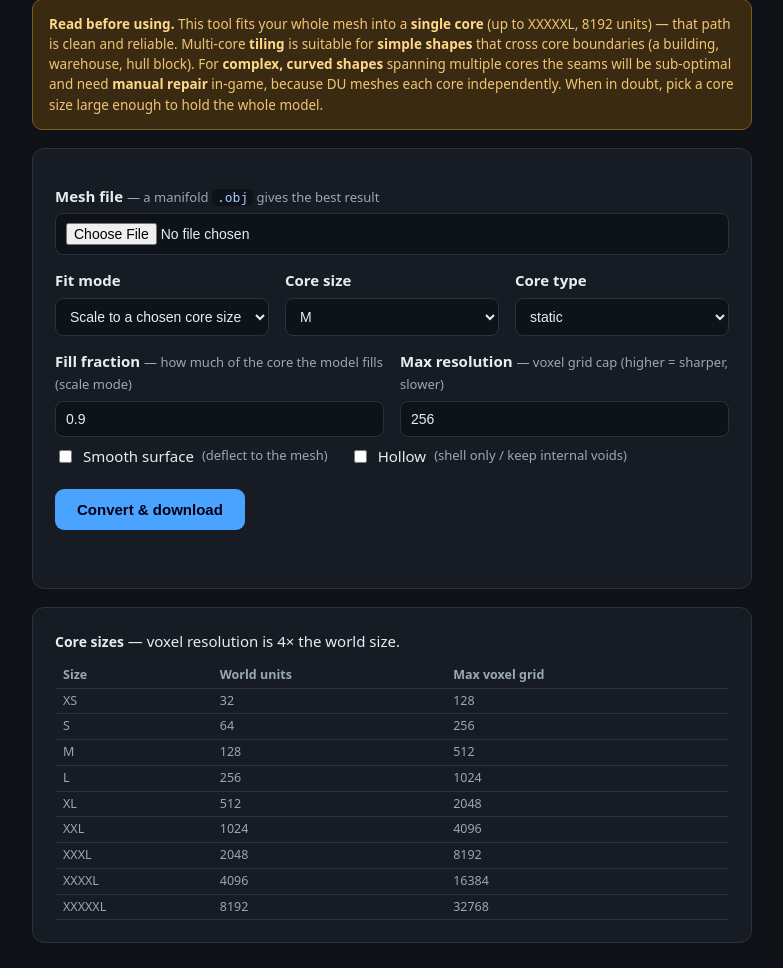
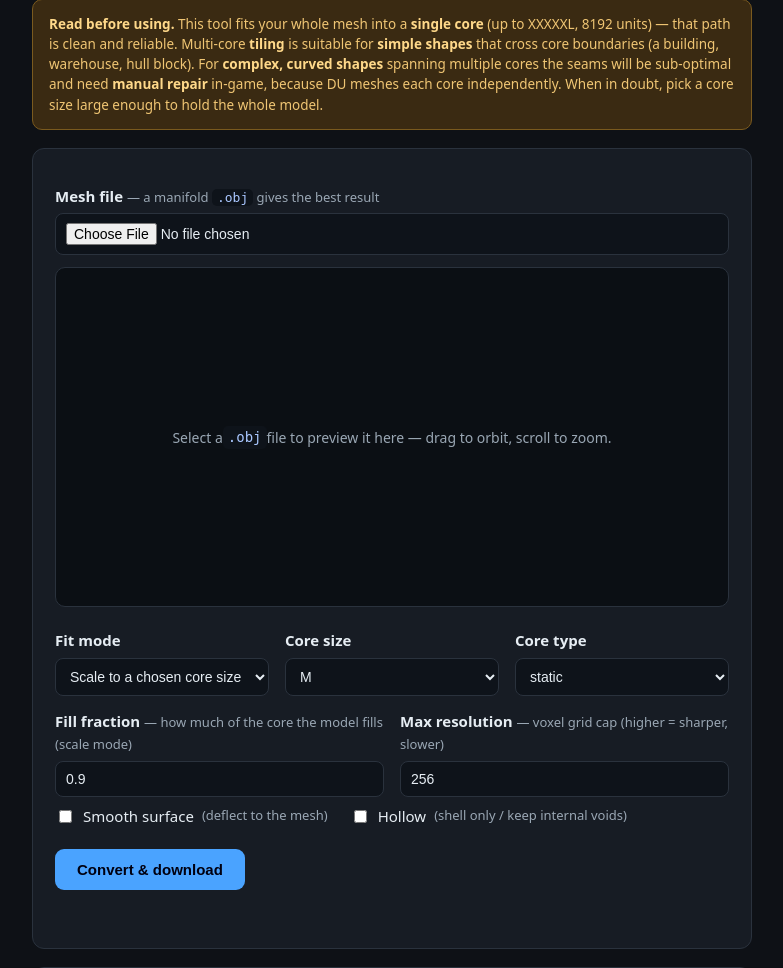
Before and after one commit to EveScientist/DU-3D-object-importer, a Flask app: page / in a window 1280 px wide. Shown: the part 124-1092 px from the top of the page, without its empty margins (248-1031 px from the left). Before the commit the page ends 1067 px from the top, so only its background shows below. Run offline with Flask 3, Linux system fonts and the light colour scheme; parts of the project's set-up code (start-up, migrations or seed data) failed here and were passed over.

Commit message:
web UI: add Three.js 3D preview of the uploaded .obj (orbit/zoom, auto-rotate)
Client-side OBJLoader viewer (three r160 via jsDelivr importmap) renders the
selected mesh instantly with OrbitControls + vertex/triangle count, before
conversion. templates/index.html (deployed + version-controlled copy synced).

Co-Authored-By: Claude Fable 5 <noreply@anthropic.com>

```diff
--- a/webapp/templates/index.html
+++ b/webapp/templates/index.html
@@ -42,6 +42,12 @@
   .bar > i { display:block; height:100%; width:40%; background:var(--acc);
              animation:slide 1.1s ease-in-out infinite; }
   @keyframes slide { 0%{margin-left:-40%} 100%{margin-left:100%} }
+  #viewer { width:100%; height:340px; border-radius:10px; overflow:hidden;
+            background:#0b0f14; border:1px solid var(--line); position:relative; }
+  #viewer canvas { display:block; }
+  #vhint { position:absolute; inset:0; display:flex; align-items:center; justify-content:center;
+           color:var(--mut); font-size:14px; pointer-events:none; text-align:center; padding:0 20px; }
+  #vmeta { color:var(--mut); font-size:12.5px; margin-top:8px; }
 </style>
 </head>
 <body>
@@ -61,6 +67,12 @@
   <form id="f" class="card">
     <label>Mesh file <span class="hint">— a manifold <code>.obj</code> gives the best result</span></label>
     <input type="file" name="mesh" accept=".obj" required>
+
+    <div id="viewer" style="margin-top:12px">
+      <div id="vhint">Select a <code>.obj</code> file to preview it here — drag to orbit, scroll to zoom.</div>
+    </div>
+    <div id="vmeta"></div>
+
 
     <div class="row">
       <div>
@@ -153,5 +165,75 @@ f.addEventListener('submit', async (e) => {
   }
 });
 </script>
+
+<script type="importmap">
+{ "imports": {
+  "three": "https://cdn.jsdelivr.net/npm/three@0.160.0/build/three.module.js",
+  "three/addons/": "https://cdn.jsdelivr.net/npm/three@0.160.0/examples/jsm/"
+}}
+</script>
+<script type="module">
+import * as THREE from 'three';
+import { OBJLoader } from 'three/addons/loaders/OBJLoader.js';
+import { OrbitControls } from 'three/addons/controls/OrbitControls.js';
+
+const vc = document.getElementById('viewer'), vhint = document.getElementById('vhint'),
+      vmeta = document.getElementById('vmeta');
+let renderer, scene, camera, controls, model, ready = false;
+
+function init() {
+  const w = vc.clientWidth, h = vc.clientHeight;
+  renderer = new THREE.WebGLRenderer({ antialias: true });
+  renderer.setPixelRatio(Math.min(window.devicePixelRatio, 2));
+  renderer.setSize(w, h);
+  scene = new THREE.Scene(); scene.background = new THREE.Color(0x0b0f14);
+  camera = new THREE.PerspectiveCamera(45, w / h, 0.01, 100);
+  camera.position.set(2.4, 1.7, 2.8);
+  controls = new OrbitControls(camera, renderer.domElement);
+  controls.enableDamping = true; controls.autoRotate = true; controls.autoRotateSpeed = 0.8;
+  scene.add(new THREE.AmbientLight(0xffffff, 0.65));
+  const d1 = new THREE.DirectionalLight(0xffffff, 0.85); d1.position.set(2, 3, 2); scene.add(d1);
+  const d2 = new THREE.DirectionalLight(0x88aaff, 0.35); d2.position.set(-2, -1, -2); scene.add(d2);
+  const grid = new THREE.GridHelper(4, 16, 0x2a323d, 0x161c24);
+  grid.position.y = -1.05; scene.add(grid);
+  vc.appendChild(renderer.domElement);
+  new ResizeObserver(() => {
+    const w = vc.clientWidth, h = vc.clientHeight;
+    if (w && h) { renderer.setSize(w, h); camera.aspect = w / h; camera.updateProjectionMatrix(); }
+  }).observe(vc);
+  (function loop() { requestAnimationFrame(loop); controls.update(); renderer.render(scene, camera); })();
+  ready = true;
+}
+
+function show(text) {
+  if (!ready) init();
+  if (model) { scene.remove(model); model.traverse(o => { o.geometry && o.geometry.dispose(); }); }
+  let obj;
+  try { obj = new OBJLoader().parse(text); } catch (e) { vmeta.textContent = 'Could not parse .obj: ' + e; return; }
+  const mat = new THREE.MeshStandardMaterial({ color: 0x8fb6ff, metalness: 0.12, roughness: 0.55,
+                                               side: THREE.DoubleSide, flatShading: false });
+  let tris = 0, verts = 0;
+  obj.traverse(c => { if (c.isMesh) { c.material = mat; c.geometry.computeVertexNormals();
+    const g = c.geometry; verts += g.attributes.position.count;
+    tris += (g.index ? g.index.count : g.attributes.position.count) / 3; } });
+  const box = new THREE.Box3().setFromObject(obj);
+  const size = box.getSize(new THREE.Vector3()), center = box.getCenter(new THREE.Vector3());
+  const maxd = Math.max(size.x, size.y, size.z) || 1;
+  obj.position.sub(center); obj.scale.setScalar(2 / maxd);
+  model = obj; scene.add(obj);
+  camera.position.set(2.4, 1.7, 2.8); controls.target.set(0, 0, 0); controls.update();
+  vhint.style.display = 'none';
+  vmeta.textContent = `${verts.toLocaleString()} vertices · ${Math.round(tris).toLocaleString()} triangles`;
+}
+
+document.querySelector('input[name=mesh]').addEventListener('change', e => {
+  const file = e.target.files[0]; if (!file) return;
+  vmeta.textContent = 'Loading preview…';
+  const r = new FileReader();
+  r.onload = () => show(r.result);
+  r.onerror = () => { vmeta.textContent = 'Could not read file.'; };
+  r.readAsText(file);
+});
+</script>
 </body>
 </html>
```
